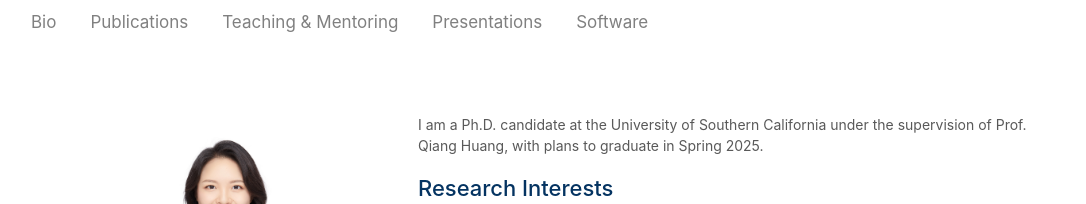
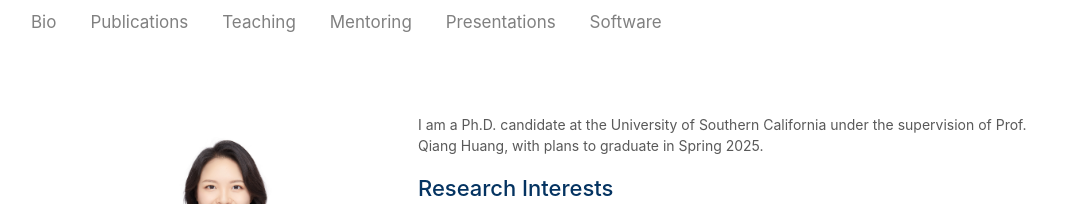
Before and after one commit to weizhi-lin/weizhi-lin.github.io, a Jekyll site: the page built from index.md, in a window 1280 px wide. Shown: the top 204 px of the page, without its empty margins (52-1138 px from the left). Built offline with Jekyll 4.4.1, drawn with Linux system fonts in a browser that asks for light colours; a style sheet for code colours, icons or effects is not loaded; part of the change alters nothing that is shown.

```diff
--- a/_data/navigation.yml
+++ b/_data/navigation.yml
@@ -9,8 +9,11 @@ main:
   - title: "Publications"
     url: /publications/
 
-  - title: "Teaching & Mentoring"
+  - title: "Teaching"
     url: /teaching/
+
+  - title: "Mentoring"
+    url: /mentoring/
 
   - title: "Presentations"
     url: /presentations/
```
